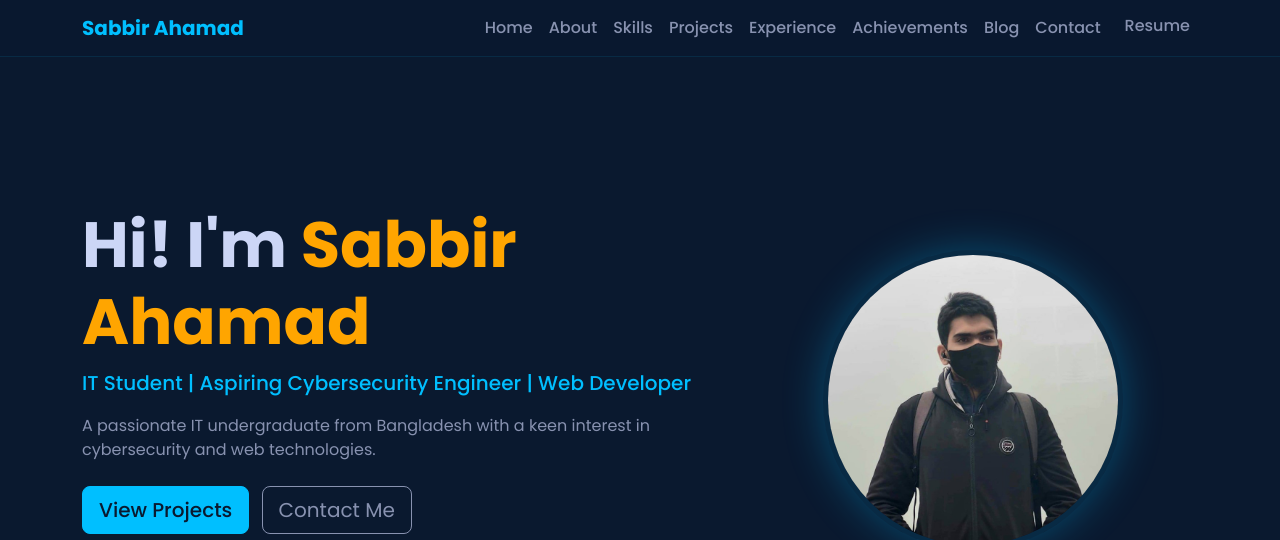
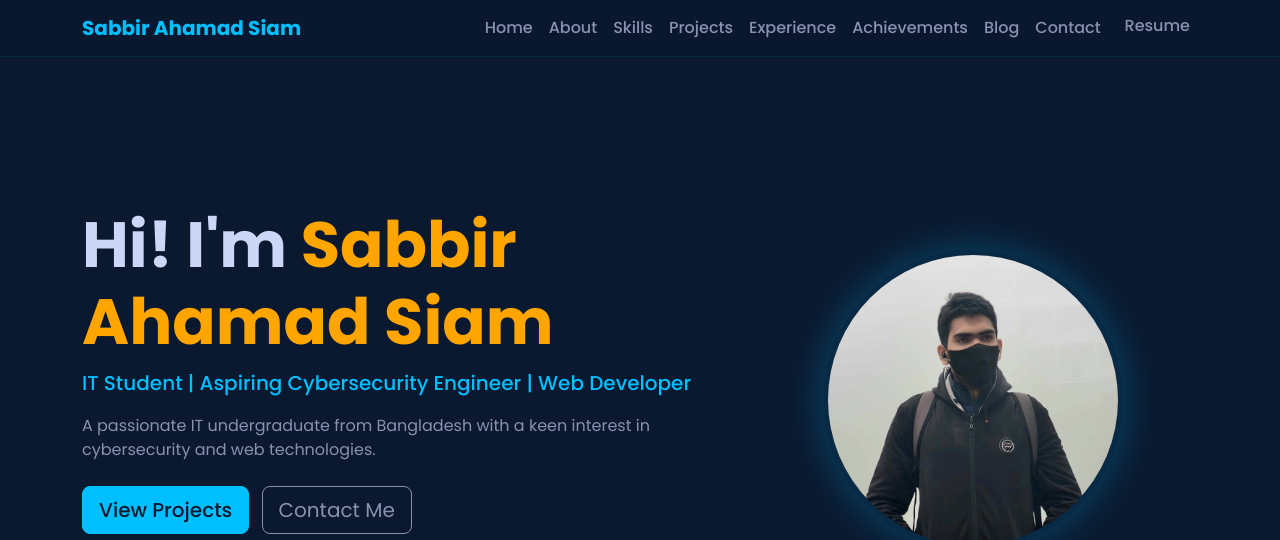
Before and after one commit to SabbirDG001/sabbirdg001.github.io, a plain HTML site: page index.html in a window 1280 px wide. Shown: the top 540 px of the page. Drawn offline with nearby package versions, Linux system fonts and the light colour scheme.

Commit message:
Update name and description in index.html

```diff
--- a/index.html
+++ b/index.html
@@ -3,7 +3,8 @@
 <head>
     <meta charset="UTF-8">
     <meta name="viewport" content="width=device-width, initial-scale=1.0">
-    <title>SABBIR AHAMAD</title>
+    <meta name="description" content="Personal portfolio of Sabbir Ahamad Siam, an IT Student at MBSTU, Aspiring Cybersecurity Engineer, and Web Developer from Bangladesh. View my projects, skills, and resume.">
+    <title>Sabbir Ahamad Siam</title>
 
     <!-- Bootstrap 5 CSS -->
     <link href="https://cdn.jsdelivr.net/npm/bootstrap@5.3.3/dist/css/bootstrap.min.css" rel="stylesheet">
@@ -28,7 +29,7 @@
     <header>
         <nav class="navbar navbar-expand-lg navbar-dark fixed-top">
             <div class="container">
-                <a class="navbar-brand" href="#home">Sabbir Ahamad</a>
+                <a class="navbar-brand" href="#home">Sabbir Ahamad Siam</a>
                 <button class="navbar-toggler" type="button" data-bs-toggle="collapse" data-bs-target="#navbarNav" aria-controls="navbarNav" aria-expanded="false" aria-label="Toggle navigation">
                     <span class="navbar-toggler-icon"></span>
                 </button>
@@ -55,7 +56,7 @@
             <div class="container">
                 <div class="row align-items-center">
                     <div class="col-lg-7 text-center text-lg-start">
-                        <h1 class="display-3 fw-bold" data-aos="fade-down">Hi! I'm <span style="color: orange;">Sabbir Ahamad</span></h1>
+                        <h1 class="display-3 fw-bold" data-aos="fade-down">Hi! I'm <span style="color: orange;">Sabbir Ahamad Siam</span></h1>
                         <p class="lead text-primary fw-medium" data-aos="fade-down" data-aos-delay="100">IT Student | Aspiring Cybersecurity Engineer | Web Developer</p>
                         <p class="mt-3" data-aos="fade-down" data-aos-delay="200">A passionate IT undergraduate from Bangladesh with a keen interest in cybersecurity and web technologies.</p>
                         <div class="mt-4" data-aos="fade-up" data-aos-delay="300">
@@ -71,7 +72,7 @@
                     <div class="col-lg-5 d-none d-lg-block">
                         <div class="profile-img-container" data-aos="zoom-in" data-aos-delay="500">
                             <!-- Placeholder for profile image -->
-                             <img src="./assets/images/profile.jpeg" alt="">
+                             <img src="./assets/images/profile.jpeg" alt="Sabbir Ahamad Siam - Profile Picture">
                         </div>
                     </div>
                 </div>
@@ -465,7 +466,7 @@
     <!-- Footer -->
     <footer class="py-4">
         <div class="container text-center">
-            <p class="mb-1"><strong>Sabbir Ahamad</strong></p>
+            <p class="mb-1"><strong>Sabbir Ahamad Siam</strong></p>
             <p class="mb-2">Built with care by Sabbir</p>
             <div class="social-icons mb-2">
                 <a href="https://github.com/SabbirDG001" target="_blank" class="text-decoration-none me-3"><i class="fab fa-github"></i></a>
```
